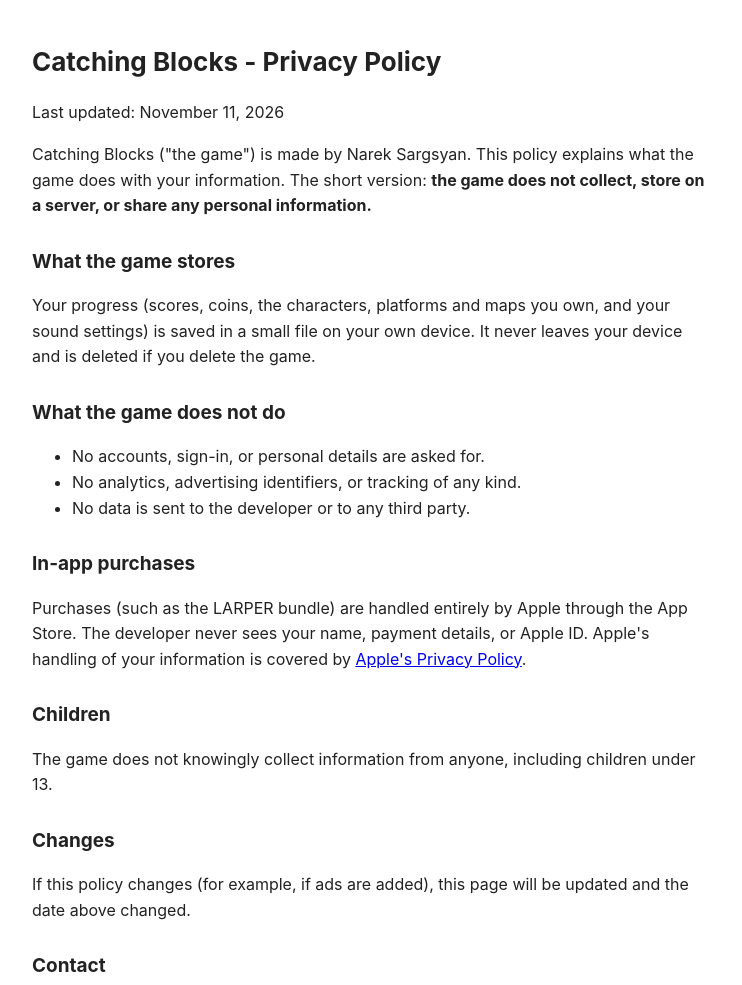
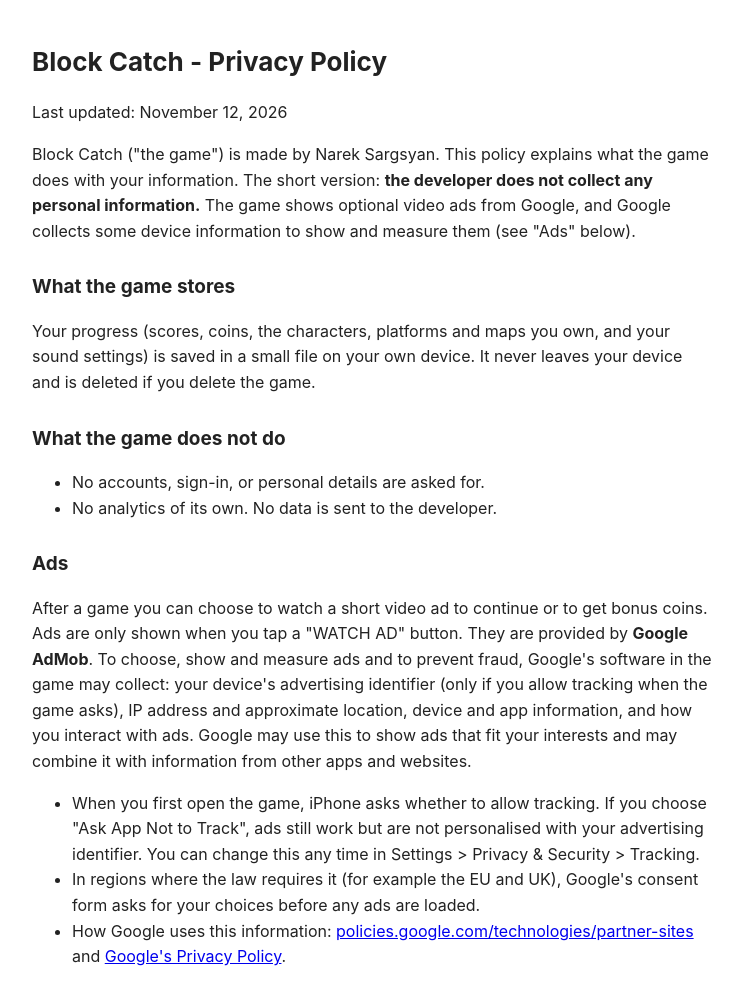
Before and after one commit to 2022sargsyan-hash/CatchingBlocks_Page, a plain HTML site: page privacy.html in a window 1280 px wide. Shown: the top 985 px of the page, without its empty margins (268-1010 px from the left). Drawn offline with Linux system fonts and the light colour scheme.

Commit message:
Add files via upload

```diff
--- a/privacy.html
+++ b/privacy.html
@@ -1,25 +1,31 @@
 <!doctype html>
 <html lang="en"><head><meta charset="utf-8"><meta name="viewport" content="width=device-width,initial-scale=1">
-<title>Catching Blocks - Privacy Policy</title>
+<title>Block Catch - Privacy Policy</title>
 <style>body{font-family:-apple-system,Helvetica,Arial,sans-serif;max-width:680px;margin:0 auto;padding:24px 16px;line-height:1.6;color:#222;background:#fff}h1{font-size:26px}h2{font-size:19px;margin-top:28px}</style>
 </head><body>
-<h1>Catching Blocks - Privacy Policy</h1>
-<p>Last updated: November 11, 2026</p>
-<p>Catching Blocks ("the game") is made by Narek Sargsyan. This policy explains what the game does with your information. The short version: <b>the game does not collect, store on a server, or share any personal information.</b></p>
+<h1>Block Catch - Privacy Policy</h1>
+<p>Last updated: November 12, 2026</p>
+<p>Block Catch ("the game") is made by Narek Sargsyan. This policy explains what the game does with your information. The short version: <b>the developer does not collect any personal information.</b> The game shows optional video ads from Google, and Google collects some device information to show and measure them (see "Ads" below).</p>
 <h2>What the game stores</h2>
 <p>Your progress (scores, coins, the characters, platforms and maps you own, and your sound settings) is saved in a small file on your own device. It never leaves your device and is deleted if you delete the game.</p>
 <h2>What the game does not do</h2>
 <ul>
 <li>No accounts, sign-in, or personal details are asked for.</li>
-<li>No analytics, advertising identifiers, or tracking of any kind.</li>
-<li>No data is sent to the developer or to any third party.</li>
+<li>No analytics of its own. No data is sent to the developer.</li>
+</ul>
+<h2>Ads</h2>
+<p>After a game you can choose to watch a short video ad to continue or to get bonus coins. Ads are only shown when you tap a "WATCH AD" button. They are provided by <b>Google AdMob</b>. To choose, show and measure ads and to prevent fraud, Google's software in the game may collect: your device's advertising identifier (only if you allow tracking when the game asks), IP address and approximate location, device and app information, and how you interact with ads. Google may use this to show ads that fit your interests and may combine it with information from other apps and websites.</p>
+<ul>
+<li>When you first open the game, iPhone asks whether to allow tracking. If you choose "Ask App Not to Track", ads still work but are not personalised with your advertising identifier. You can change this any time in Settings &gt; Privacy &amp; Security &gt; Tracking.</li>
+<li>In regions where the law requires it (for example the EU and UK), Google's consent form asks for your choices before any ads are loaded.</li>
+<li>How Google uses this information: <a href="https://policies.google.com/technologies/partner-sites">policies.google.com/technologies/partner-sites</a> and <a href="https://policies.google.com/privacy">Google's Privacy Policy</a>.</li>
 </ul>
 <h2>In-app purchases</h2>
 <p>Purchases (such as the LARPER bundle) are handled entirely by Apple through the App Store. The developer never sees your name, payment details, or Apple ID. Apple's handling of your information is covered by <a href="https://www.apple.com/legal/privacy/">Apple's Privacy Policy</a>.</p>
 <h2>Children</h2>
-<p>The game does not knowingly collect information from anyone, including children under 13.</p>
+<p>The game is not directed at children under 13. The developer does not knowingly collect information from children.</p>
 <h2>Changes</h2>
-<p>If this policy changes (for example, if ads are added), this page will be updated and the date above changed.</p>
+<p>If this policy changes, this page will be updated and the date above changed.</p>
 <h2>Contact</h2>
 <p>Questions: <a href="mailto:2022sargsyan@gmail.com">2022sargsyan@gmail.com</a></p>
 </body></html>
```
Also changed, not shown: index.html (+2 -2 lines), support.html (+2 -2 lines).
